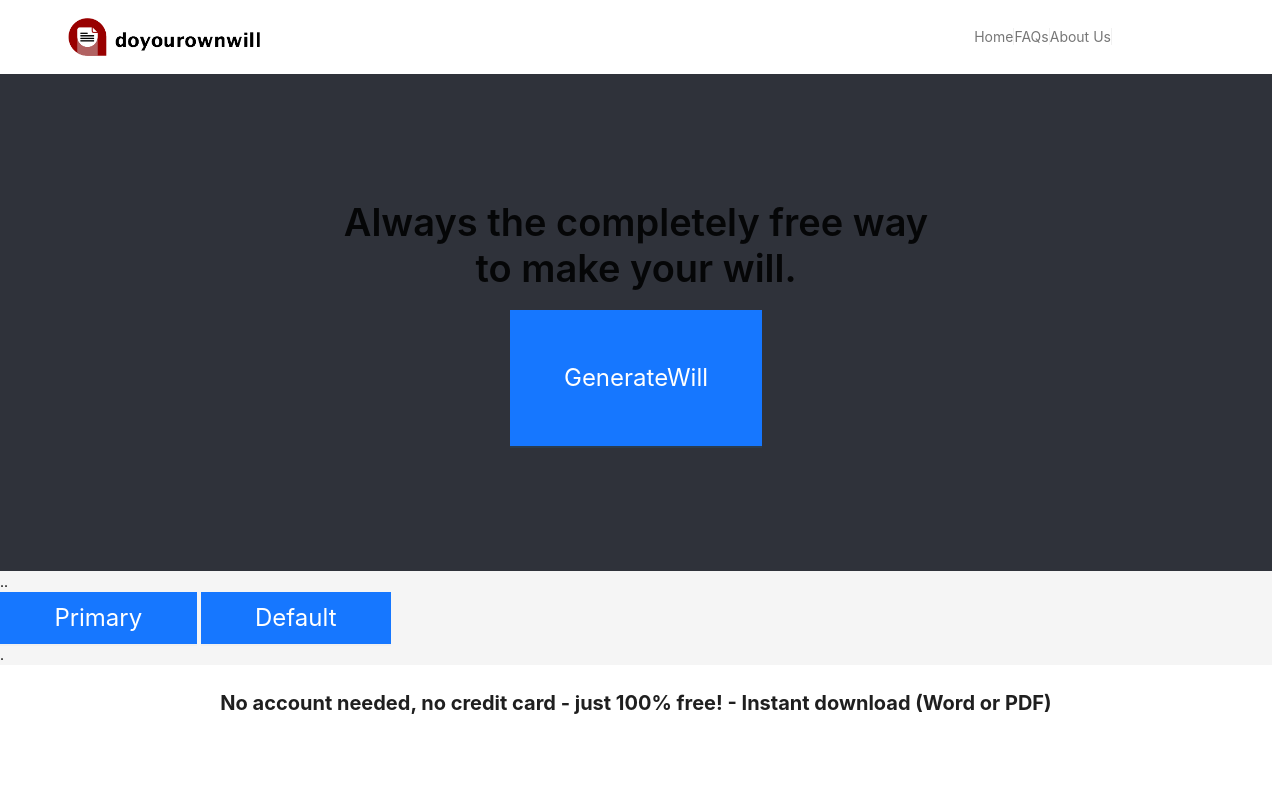
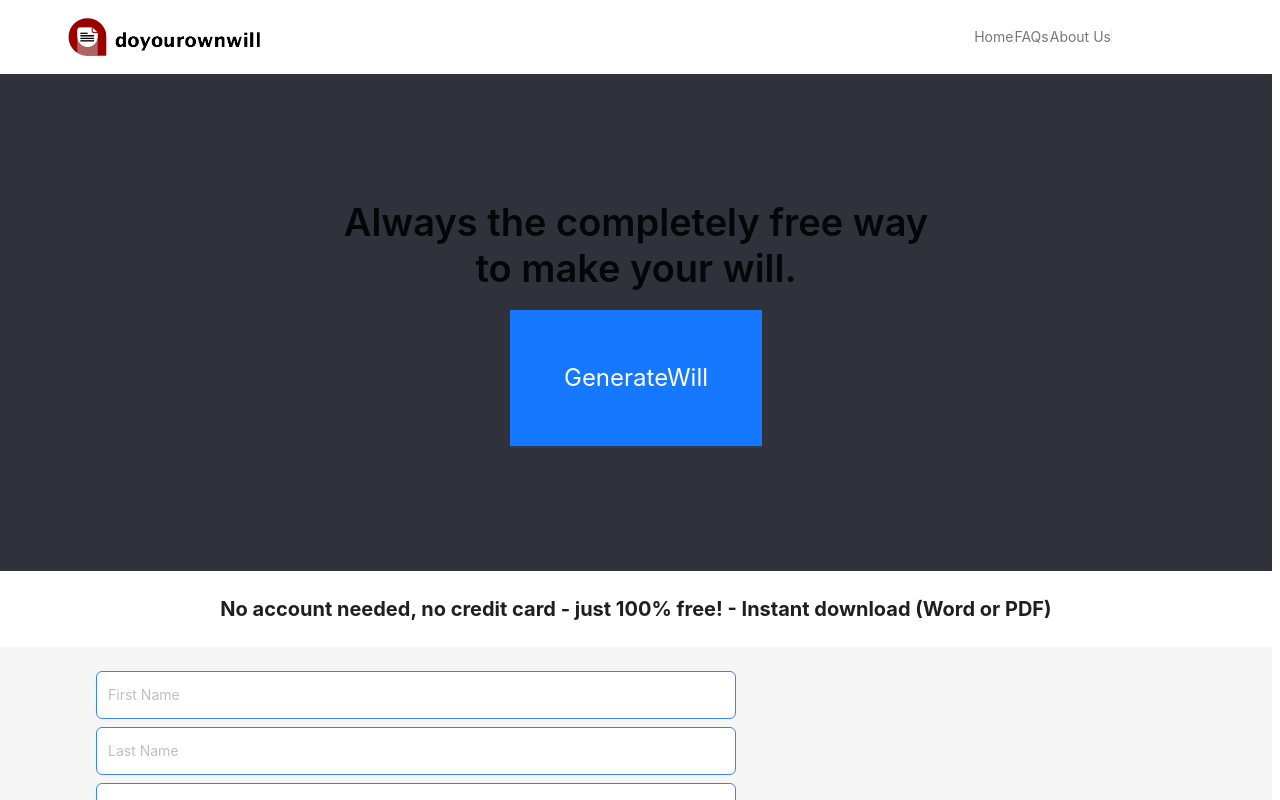
Before and after one commit to chiomaubaezuonu/will-generator, a Next.js app: page / in a window 1280 px wide. Both pictures are taken after a click on the button "GenerateWill". Shown: the top 800 px of the page. Built offline with nearby package versions, Linux system fonts and the light colour scheme.

Commit message:
Added form page

```diff
--- a/app/Check/page.tsx
+++ /dev/null
@@ -1,23 +0,0 @@
-import { Button, ConfigProvider, Space, theme } from "antd";
-
-const Check: React.FC = () => (
-    <ConfigProvider
-        theme={{
-         algorithm:theme.compactAlgorithm,
-            components: {
-                Button: {
-                    /* here is your component tokens */
-                    textHoverBg: "red",
-                },
-            },
-        }}
-    >
-        ..<Space>
-            <Button>Primary</Button>
-            <Button>Default</Button>
-        </Space>.
-    </ConfigProvider>
-
-);
-
-export default Check;
--- a/app/antdtuts.tsx
+++ b/app/antdtuts.tsx
@@ -1,10 +1,10 @@
 "use client"
 import "./App.scss"
-import React from 'react';
-import { Layout, Flex, Typography, Button, Space, ConfigProvider } from 'antd';
+import React, { useState } from 'react';
+import { Layout, Flex, Typography, Button, Space, Input, ConfigProvider, Form } from 'antd';
 import logo from "./images/logo.png"
 import Image from 'next/image';
-import Check from "./Check/page";
+import Formpage from "./form/page";
 
 const { Header, Footer, Sider, Content } = Layout;
 
@@ -51,12 +51,15 @@ const layoutStyle = {
     width: 'calc(100% - 8px)',
     maxWidth: 'calc(100% - 8px)',
 };
-const handleForm = () => {
-    alert("yes")
-}
 
-const App: React.FC = () => (
-
+// const handleForm = (event: React.FormEvent<HTMLFormElement>) => {
+//     event.preventDefault()
+//     setFor
+// }
+const App: React.FC = () => {
+    const [openForm, setOpenForm] = useState<boolean>(false);
+    return (
+        <div>
             <Flex gap="middle" wrap="wrap">
                 <Layout style={layoutStyle}>
                     <Header style={headerStyle}>
@@ -74,17 +77,20 @@ const App: React.FC = () => (
                         <Typography.Title level={1} className="pageContentText">
                             Always the completely free way <br /> to make your will.
                         </Typography.Title>
-                <Button type="primary" textHoverBg onClick={handleForm}>GenerateWill</Button>
+                        <Button type="primary" onClick={() => setOpenForm(!openForm)}>GenerateWill</Button>
                     </Content>
-            <Check/>
                     <Footer style={footerStyle}>
                         <Typography.Text className='text-xl font-bold'>
                             No account needed, no credit card - just 100% free! - Instant download (Word or PDF)
                         </Typography.Text>
                     </Footer>
+                    {openForm &&
+                        <Formpage />}
                 </Layout>
 
 
             </Flex>
-);
+        </div>
+    )
+};
 export default App;
--- /dev/null
+++ b/app/form/page.tsx
@@ -0,0 +1,46 @@
+import { Button, Form, Input, Modal, Space } from 'antd'
+import React, { useState } from 'react'
+
+const Formpage = () => {
+
+    const [isModalOpen, setIsModalOpen] = useState(false);
+    const [name, setName] = useState("")
+
+    const showModal = () => {
+        setIsModalOpen(true);
+    };
+
+    const handleOk = () => {
+        setIsModalOpen(false);
+    };
+
+    const handleCancel = () => {
+        setIsModalOpen(false);
+    };
+    const handleForm = (e:any
+) => {
+        e.preventDefault()
+        console.log(name)
+    }
+    return (
+        <div>
+            <form onSubmit={handleForm} className='py-6 px-24 flex flex-col'>
+                <Space direction='vertical'>
+                    <Input value={name} onChange={(e) => setName(e.target.value)} type="text" placeholder="First Name" className="py-3 w-[40rem] mx-auto border-blue-500" />
+                    <Input value={name} onChange={(e) => setName(e.target.value)} type="text" placeholder="Last Name" className=" py-3 w-[40rem] mx-auto border-blue-500" />
+                    <Input value={name} onChange={(e) => setName(e.target.value)} type="text" placeholder="Location" className="py-3 w-[40rem] mx-auto border-blue-500" />
+                    <Input value={name} onChange={(e) => setName(e.target.value)} type="text" placeholder="What is the approximate value of your assets in Naira" className="py-3 w-[40rem] mx-auto border-blue-500" />
+                    <Input value={name} onChange={(e) => setName(e.target.value)} type="text" placeholder="Executor's name" className="py-3 w-[40rem] mx-auto border-blue-500" />
+                </Space>
+                <button onClick={showModal} className='w-1/5 text-lg mt-5 rounded-lg bg-blue-500 py-3'>Add Beneficiaries</button>
+            </form>
+            <Modal title="Basic Modal" open={isModalOpen} onOk={handleOk} onCancel={handleCancel}>
+                <p>Some contents...</p>
+                <p>Some contents...</p>
+                <p>Some contents...</p>
+            </Modal>
+        </div>
+    )
+}
+
+export default Formpage
```
Lines whose indentation alone changed are shown as unchanged.
